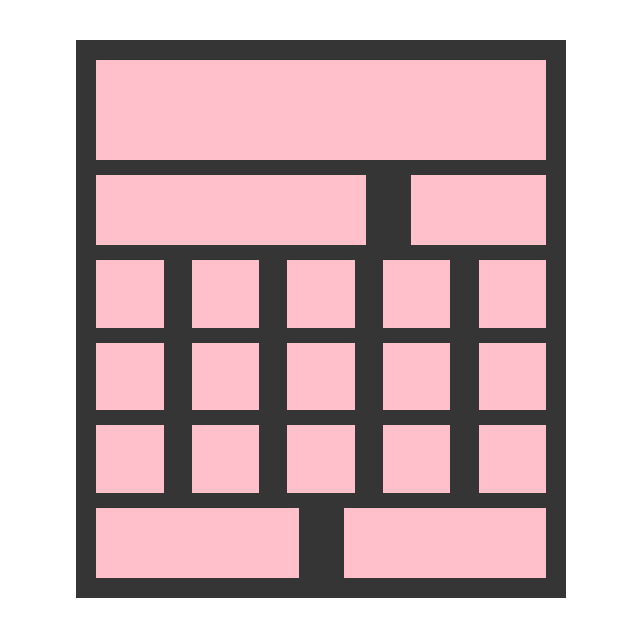
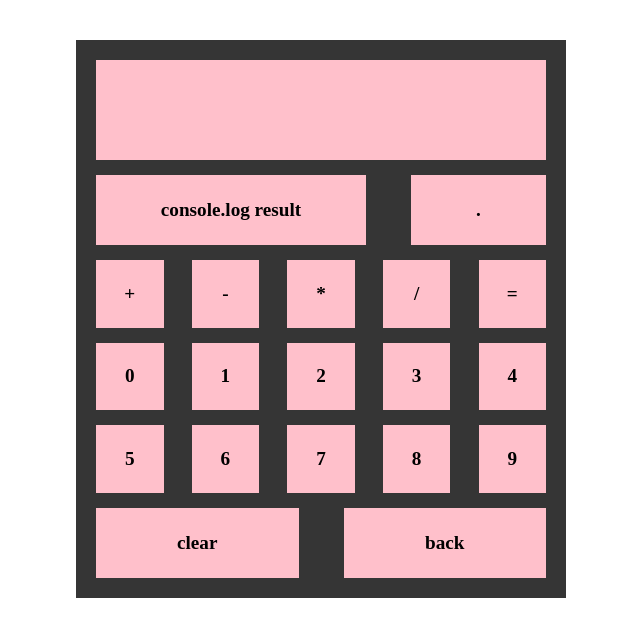
Before and after one commit to LaramieCode/calculator, a plain HTML site: page index.html in a window 1280 px wide. Shown: the whole page, without its empty margins (319-959 px from the left). Drawn offline with Linux system fonts and the light colour scheme.

Commit message:
add text to buttons and separate div for result and calc

```diff
--- a/index.html
+++ b/index.html
@@ -10,28 +10,31 @@
 <body>
 
     <div id="calculator">
-        <div class="button" id="screen"></div>
-        <div class="button" id="consoleToggle"></div>
-        <div class="button" id="decimal"></div>
+        <div class="button" id="screen">
+            <div class="inScreen" id="calculation"></div>
+            <div class="inScreen" id="result"></div>
+        </div>
+        <div class="button" id="consoleToggle">console.log result</div>
+        <div class="button" id="decimal">.</div>
         <div class="fifteen">
-            <div class="button " id="add"></div>
-            <div class="button" id="subtract"></div>
-            <div class="button" id="multiple"></div>
-            <div class="button" id="divide"></div>
-            <div class="button" id="total"></div>
-            <div class="button" id="numberZero"></div>
-            <div class="button" id="numberOne"></div>
-            <div class="button" id="numberTwo"></div>
-            <div class="button" id="numberThree"></div>
-            <div class="button" id="numberFour"></div>
-            <div class="button" id="numberFive"></div>
-            <div class="button" id="numberSix"></div>
-            <div class="button" id="numberSeven"></div>
-            <div class="button" id="numberEight"></div>
-            <div class="button" id="numberNine"></div>
+            <div class="button " id="add">+</div>
+            <div class="button" id="subtract">-</div>
+            <div class="button" id="multiple">*</div>
+            <div class="button" id="divide">/</div>
+            <div class="button" id="total">=</div>
+            <div class="button" id="numberZero">0</div>
+            <div class="button" id="numberOne">1</div>
+            <div class="button" id="numberTwo">2</div>
+            <div class="button" id="numberThree">3</div>
+            <div class="button" id="numberFour">4</div>
+            <div class="button" id="numberFive">5</div>
+            <div class="button" id="numberSix">6</div>
+            <div class="button" id="numberSeven">7</div>
+            <div class="button" id="numberEight">8</div>
+            <div class="button" id="numberNine">9</div>
         </div>
-        <div class="button bottum" id="clear"></div>
-        <div class="button bottum" id="back"></div>
+        <div class="button bottum" id="clear">clear</div>
+        <div class="button bottum" id="back">back</div>
 
     </div>
 
--- a/styles.css
+++ b/styles.css
@@ -29,12 +29,28 @@ body {
     height: 10px;
     width: 10px;
     flex-grow: 0;
+    display: flex;
+    align-items: center;
+    justify-content: center;
+    font-size: larger;
+    font-weight: bold;
 }
 
 #screen {
     width: 100%;
     height: 100px;
     margin-bottom: 15px;
+    display: flex;
+    flex-direction: column;
+}
+.inScreen {
+    width: 100%;
+}
+#calculation {
+    height: 30%;
+}
+#result {
+    height: 70%;
 }
 
 #consoleToggle {
```
